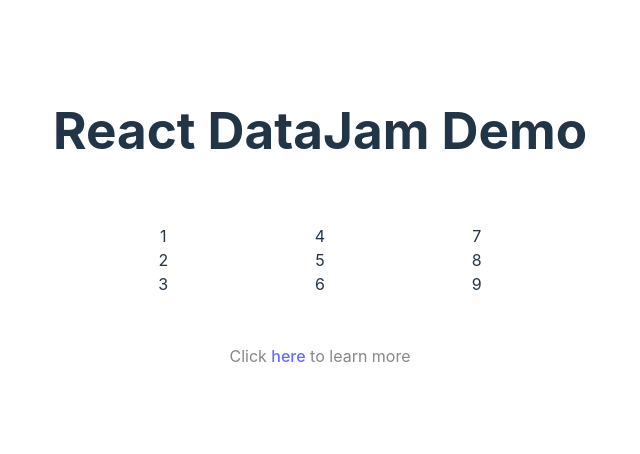
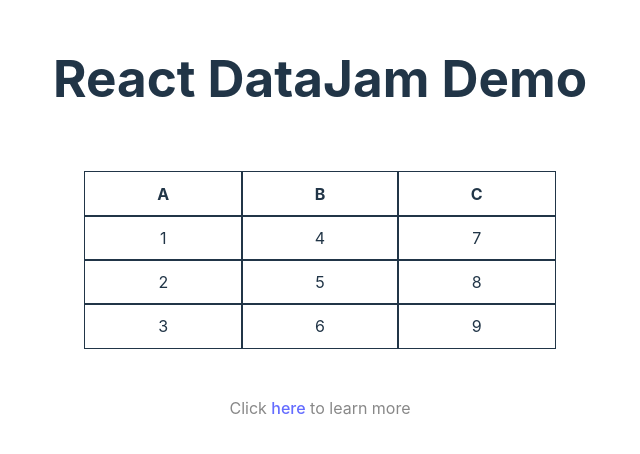
Before and after one commit to p-adams/react-data-jam, a React (Vite) app: page / in a window 1280 px wide. Shown: the part 174-628 px from the top of the page, without its empty margins (320-960 px from the left). Built offline with nearby package versions, Linux system fonts and the light colour scheme.

Commit message:
support header rendering

```diff
--- a/src/App.tsx
+++ b/src/App.tsx
@@ -13,6 +13,7 @@ function App() {
             [4, 5, 6],
             [7, 8, 9],
           ]}
+          columnHeaders={["A", "B", "C"]}
         />
       </div>
       <p className="read-the-docs">
--- a/src/components/DataJamTable.tsx
+++ b/src/components/DataJamTable.tsx
@@ -27,11 +27,13 @@ function DataJamTable(props: DataJamProps) {
       }}
     >
       {props.columnHeaders && (
-        <div className="column-headers">
+        <>
           {props.columnHeaders.map((header, index) => (
-            <div key={index}>{header}</div>
+            <div key={index} className="data-header">
+              {header}
+            </div>
           ))}
-        </div>
+        </>
       )}
       {columns.map((col) =>
         rows.map((row) => (
--- a/src/components/index.css
+++ b/src/components/index.css
@@ -2,3 +2,14 @@
   /* Override the default grid template columns */
   --datajam-table-columns: repeat(3, 1fr);
 }
+
+.data-header {
+  outline: 1px solid;
+  font-weight: bold;
+  padding: 10px;
+}
+
+.data-cell {
+  outline: 1px solid;
+  padding: 10px;
+}
```
